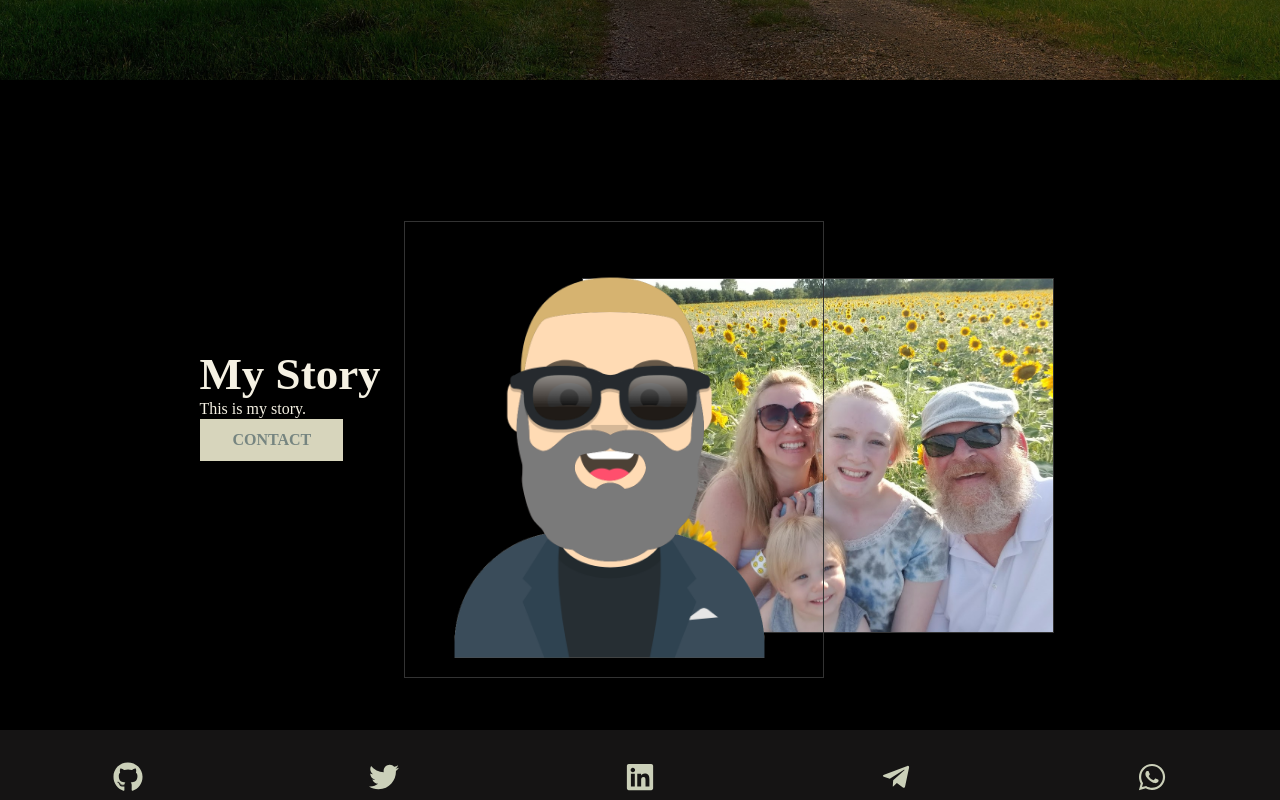
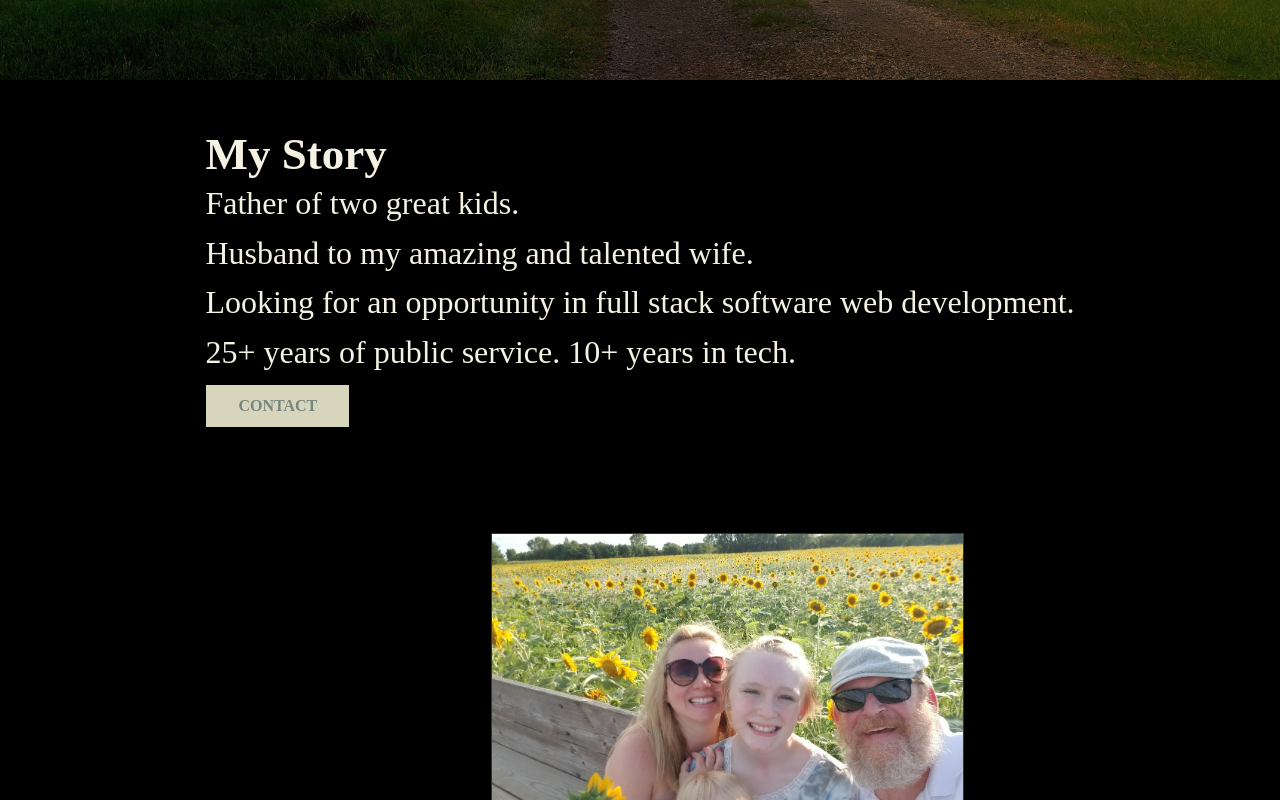
Before and after one commit to smckelli/my-portfolio, a React (Create React App) app: page /about in a window 1280 px wide. Shown: the part 720-1520 px from the top of the page. Built offline with nearby package versions, Linux system fonts and the light colour scheme; a web font is replaced by a local one.

Commit message:
readjusted about on the main

```diff
--- a/package.json
+++ b/package.json
@@ -1,7 +1,6 @@
 {
   "name": "my-portfolio",
   "version": "0.1.0",
-  "homepage": "https://smckelli.github.io/my-portfolio",
   "private": true,
   "dependencies": {
     "@testing-library/jest-dom": "^5.16.5",
@@ -15,8 +14,6 @@
     "web-vitals": "^2.1.4"
   },
   "scripts": {
-    "predeploy": "npm run build",
-    "deploy": "gh-pages -d build",
     "start": "react-scripts start",
     "build": "react-scripts build",
     "test": "react-scripts test",
@@ -39,8 +36,5 @@
       "last 1 firefox version",
       "last 1 safari version"
     ]
-  },
-  "devDependencies": {
-    "gh-pages": "^4.0.0"
   }
 }
--- a/src/components/AboutContent.js
+++ b/src/components/AboutContent.js
@@ -2,7 +2,6 @@ import "./AboutContentStyles.css";
 
 import React from 'react';
 import { Link } from "react-router-dom";
-import Avascott from "../assets/Avascott.png";
 import familysunflowers from "../assets/familysunflowers.jpg";
 
 const AboutContent = () => {
@@ -10,7 +9,10 @@ const AboutContent = () => {
     <div className="about">
         <div classname="left">
             <h1>My Story</h1>
-            <p>This is my story.</p>
+            <p>Father of two great kids.</p>
+            <p>Husband to my amazing and talented wife.</p>
+            <p>Looking for an opportunity in full stack software web development.</p>
+            <p>25+ years of public service. 10+ years in tech.</p>
             <Link to="/contact">
                 <button className="btn">Contact</button>
             </Link>
@@ -18,10 +20,6 @@ const AboutContent = () => {
 
         <div className="right">
             <div className="img-container">
-                <div className="img-stack top">
-                    <img src={Avascott}
-                    className="img" alt="scotts avatar"/>
-                </div>
                 <div className="img-stack bottom">
                     <img src={familysunflowers}
                     className="img" alt="family photo"/>
--- a/src/components/AboutContentStyles.css
+++ b/src/components/AboutContentStyles.css
@@ -21,6 +21,12 @@
 
 .about .right{
     max-width: 700px;
+}
+
+p{
+    margin: 0.3rem 0;
+    padding-bottom: 0.5rem;
+    font-size: 2rem;
 }
 
 .right .img-container{
--- a/src/components/WorkCardStyles.css
+++ b/src/components/WorkCardStyles.css
@@ -51,7 +51,7 @@
 .pro-btns{
     display: flex;
     justify-content: space-between;
-    padding-top: 2rem;
+    padding-top: 1rem;
     padding-left: 1.5rem;
     padding-right: 1.5rem;
 }
```
Also changed, not shown: 1 other file (tests, documents, lock files or other folders).
